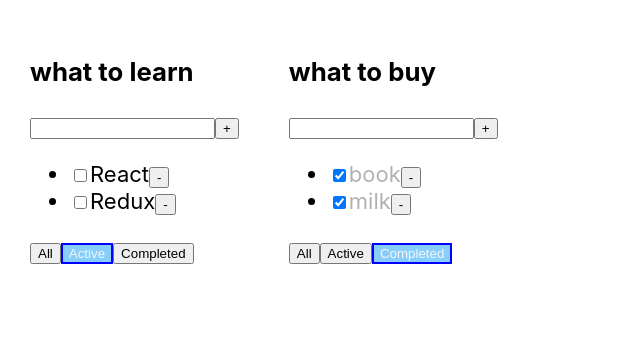
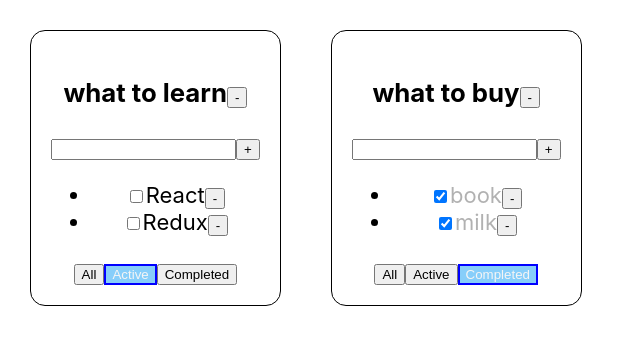
Before and after one commit to boevoivertolet/oh-shit-here-we-go-again, a React (Create React App) app: page / in a window 1280 px wide. Shown: the top 344 px of the page, without its empty margins (0-640 px from the left). Built offline with nearby package versions, Linux system fonts and the light colour scheme.

Commit message:
add removeTodolist

```diff
--- a/src/App.css
+++ b/src/App.css
@@ -2,10 +2,15 @@
     padding: 30px;
     display: flex;
     font-size: 22px;
+
 }
 
 .App > div {
     margin-right: 50px;
+    border: black solid 1px;
+    border-radius: 15px;
+    padding: 20px;
+    text-align: center;
 }
 
 .error {
--- a/src/App.tsx
+++ b/src/App.tsx
@@ -74,7 +74,7 @@ function App() {
 
     }
 
-    function changeTaskStatus(todolistId: string ,taskId: string, isDone: boolean) {
+    function changeTaskStatus(todolistId: string, taskId: string, isDone: boolean) {
         let tasksForChangeStatus = tasks[todolistId]
         let task = tasksForChangeStatus.find(task => task.taskId === taskId)
         if (task) {
@@ -83,7 +83,11 @@ function App() {
         }
         setTasks({...tasks})
 
+    }
 
+    function removeTodolist(todolistId: string) {
+        let filteredTodolist = todolists.filter(todolist => todolist.todolistsId !== todolistId)
+        setTodolist(filteredTodolist)
     }
 
 
@@ -108,6 +112,7 @@ function App() {
                     changeTaskStatus={changeTaskStatus}
                     filter={todolist.filter}
                     todolistsId={todolist.todolistsId}
+                    removeTodolist={removeTodolist}
                 />
             })}
 
--- a/src/Todolist.tsx
+++ b/src/Todolist.tsx
@@ -19,6 +19,7 @@ type TodolistPropsType = {
     changeTaskStatus: (todolistId: string ,taskId: string, isDone: boolean) => void
     filter: FilterValuesType
     todolistsId: string
+    removeTodolist: (todolistId: string) => void
 }
 
 export function Todolist(props: TodolistPropsType) {
@@ -57,10 +58,13 @@ export function Todolist(props: TodolistPropsType) {
         props.changeFilter(props.todolistsId,'completed')
     }
 
+    const removeTodolist = () => {
+      props.removeTodolist(props.todolistsId)
+    }
 
     return (
         <div>
-            <h3>{props.title}</h3>
+            <h3>{props.title}<button onClick={removeTodolist}>-</button></h3>
             <div>
                 <input
                     value={newTaskTitle}
```
